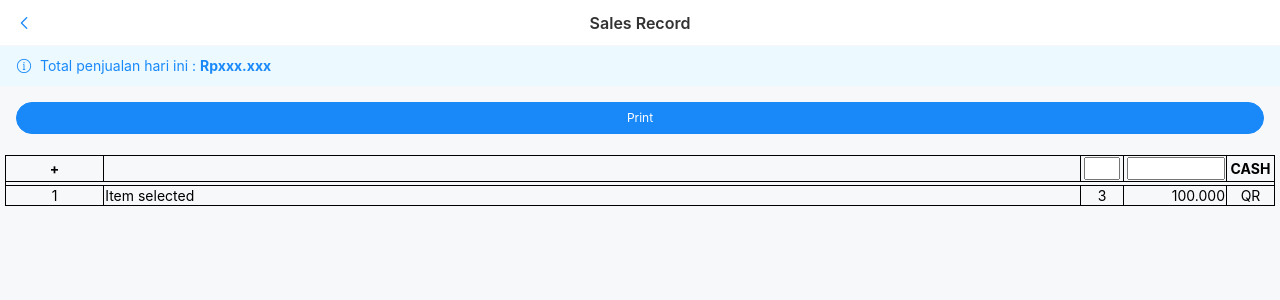
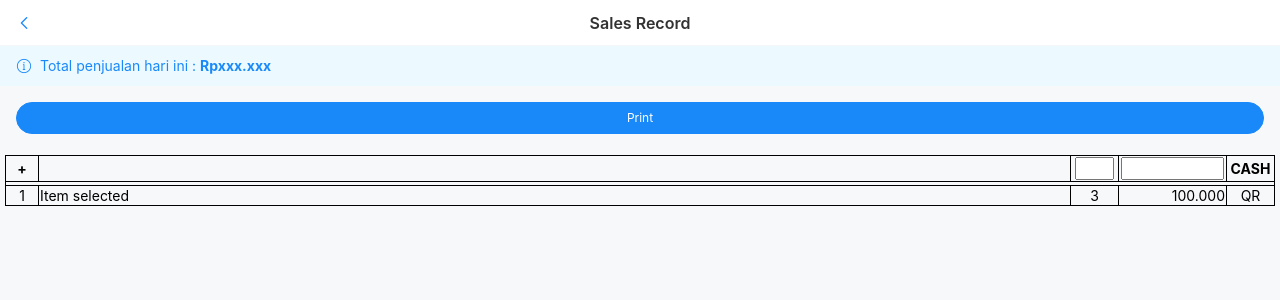
Before and after one commit to cacing69/room-pwa, a Vue app: page /#/1/sales-record in a window 1280 px wide. Shown: the top 300 px of the page. Built offline with nearby package versions, Linux system fonts and the light colour scheme; what @tanstack/vue-query would draw is missing.

Commit message:
sales rec

```diff
--- a/src/modules/sales.record/sales.record.page.vue
+++ b/src/modules/sales.record/sales.record.page.vue
@@ -34,15 +34,15 @@
           "
         >
           <tr>
-            <th style="border: 1px solid black; width:7.5%; text-align: center">+</th>
+            <th style="border: 1px solid black; width:30px; text-align: center">+</th>
             <th style="border: 1px solid black" @click="showPicker = true">
               {{ fieldValue.text }}
             </th>
-            <th style="border: 1px solid black; width:40px; text-align: center;">
-              <input type="number" name="" id="" style="width:70%; margin-left:2px;margin-right:2px;">
+            <th style="border: 1px solid black; width:45px; text-align: center;">
+              <input type="number" name="" id="" style="width:70%; padding-left:2px;padding-right:2px;">
             </th>
-            <th style="border: 1px solid black; width:100px; text-align: center">
-              <input type="number" name="" id="" style="width:90%; margin-left:2px;margin-right:2px;">
+            <th style="border: 1px solid black; width:105px; text-align: center">
+              <input type="number" name="" id="" style="width:90%; padding-left:2px;padding-right:2px;">
             </th>
             <th style="border: 1px solid black; text-align: center; width:45px">CASH</th>
           </tr>
```
